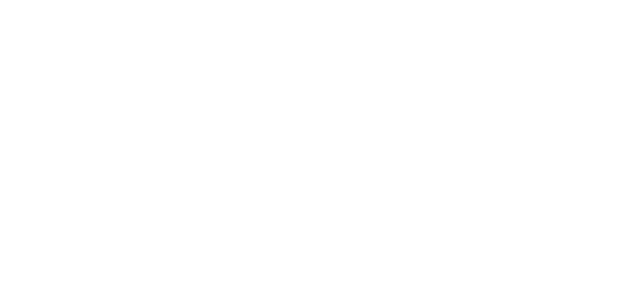
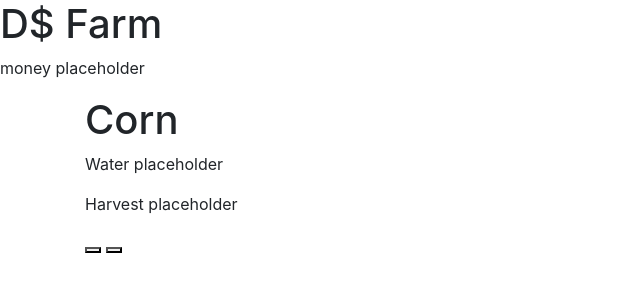
Before and after one commit to BoiseCodeWorks/Dmoney-farm, a plain HTML site: page index.html in a window 1280 px wide. Shown: the whole page, without its empty margins (0-640 px from the left). Drawn offline with nearby package versions, Linux system fonts and the light colour scheme.

Commit message:
Stephen Peterson

```diff
--- /dev/null
+++ b/app.js
@@ -0,0 +1,21 @@
+let money = 0;
+
+let plants = [
+  {
+    name: 'Corn',
+    image: '',
+    water: 0,
+    value: 100
+  },
+  {
+    name: 'Celery',
+    image: '',
+    water: 0,
+    value: -5
+  }
+];
+
+function harvest(){
+  corn--;
+  money += 100;
+}
--- a/index.html
+++ b/index.html
@@ -4,9 +4,29 @@
   <meta charset="UTF-8">
   <meta name="viewport" content="width=device-width, initial-scale=1.0">
   <meta http-equiv="X-UA-Compatible" content="ie=edge">
-  <title>Document</title>
+  <link rel="stylesheet" href="https://stackpath.bootstrapcdn.com/bootstrap/4.3.1/css/bootstrap.min.css" integrity="sha384-ggOyR0iXCbMQv3Xipma34MD+dH/1fQ784/j6cY/iJTQUOhcWr7x9JvoRxT2MZw1T" crossorigin="anonymous">
+  <link rel="stylesheet" href="style.css">
+
+  <title>Farm</title>
 </head>
 <body>
+    <h1>D$ Farm</h1>
+    <p id="money-placeholder">money placeholder</p>
+  <main class="container">
+    <div class="row">
+      <!-- template -->
+      <div class="col-6">
+        <h1>Corn</h1>
+        <p id="water-placeholder">Water placeholder</p>
+        <p id="harvest-placeholder">Harvest placeholder</p>
+        <button class="button" onclick="water()"></button>
+        <button class="button" onclick="harvest()"></button>
+      </div>
+      <div class="col-6">
+      </div>
+    </div>
+  </main>
 
+  <script src="app.js"></script>
 </body>
 </html>
```
Also changed, not shown: style.css (added).
